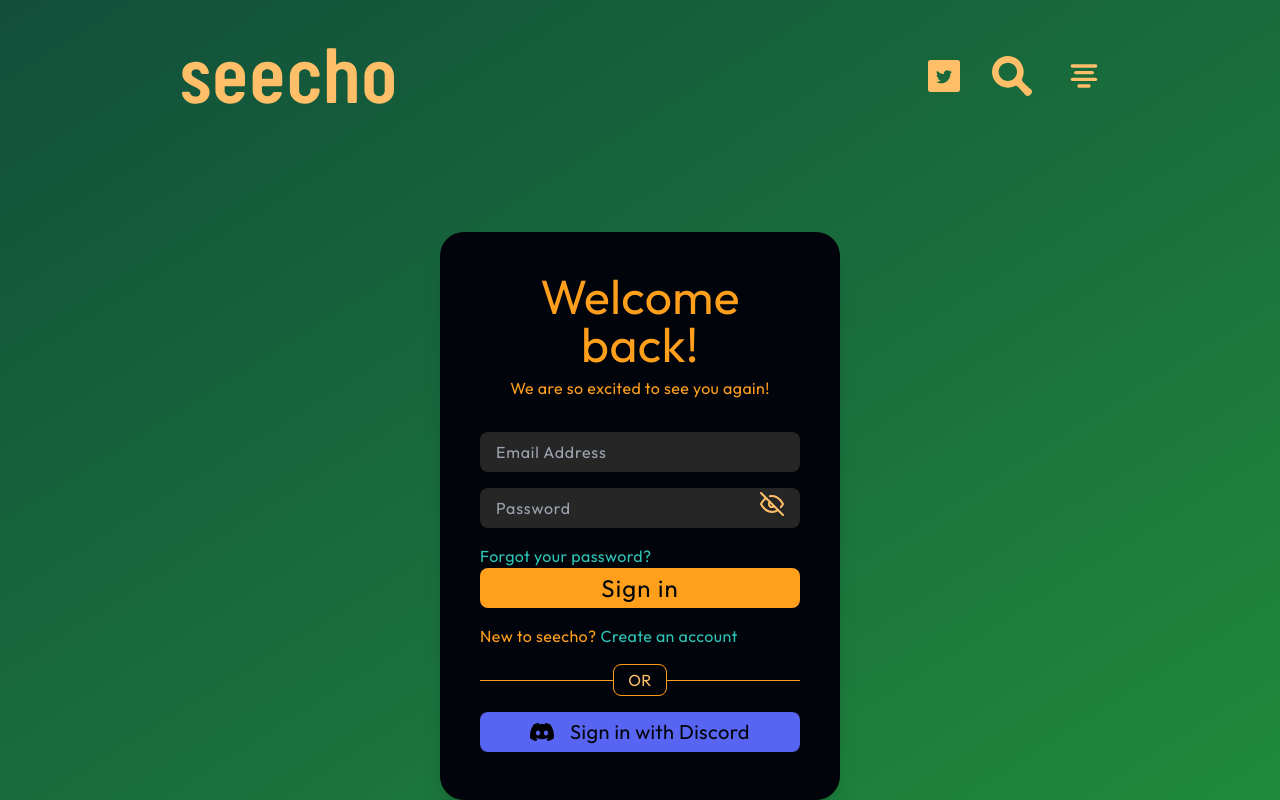
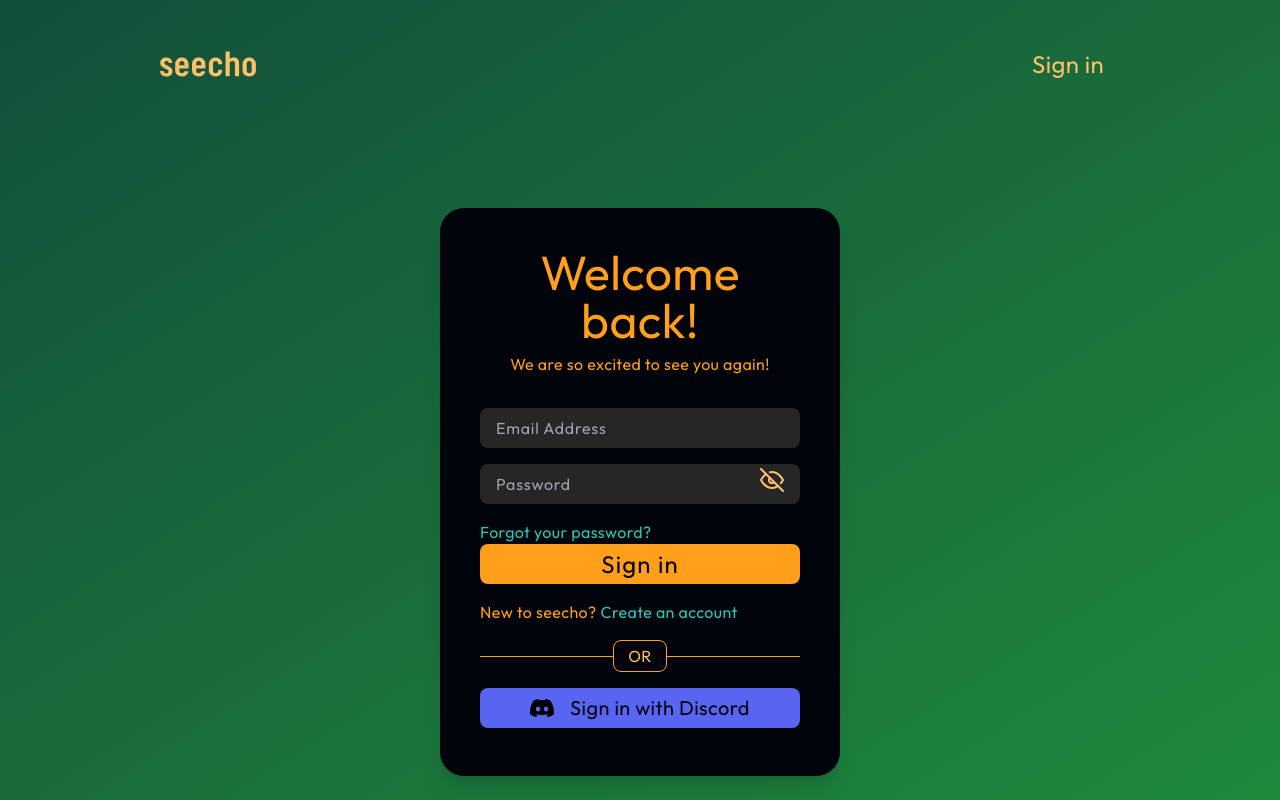
Before and after one commit to deniselupe/chat-app, a Next.js app in the folder frontend/: page /signin in a window 1280 px wide. Built offline with nearby package versions, Linux system fonts and the light colour scheme.

Commit message:
feat: sign in to Discord directly from navbar

```diff
--- a/frontend/src/components/navbar/index.tsx
+++ b/frontend/src/components/navbar/index.tsx
@@ -1,33 +1,16 @@
-"use client";
-
 import Link from "next/link";
 import Logo from "@/public/svgs/seecho-logo.svg";
-import TwitterIcon from "@/public/svgs/twitter-icon.svg";
-import SearchIcon from "@/public/svgs/search-icon.svg";
-import MenuIcon from "@/public/svgs/menu-icon.svg";
-import { useSelectedLayoutSegment } from "next/navigation";
 
 export default function NavBar() {
-    const segment = useSelectedLayoutSegment();
-
     return (
         <nav className="w-fit mx-auto my-8 sm:w-3/4 sm:flex sm:justify-between">
             <Link href="/" className="py-4 flex justify-center">
-                <Logo className="w-64 min-w-[256px] h-14 min-h-[56px] text-seecho-gold hover:text-black" />
+                <Logo className="w-24 text-seecho-gold hover:text-black" />
             </Link>
             <div className="py-4 flex justify-center items-center">
-                <TwitterIcon className="text-seecho-gold hover:text-black w-8 h-8 mx-2 lg:mx-4" />
-                <SearchIcon className="text-seecho-gold hover:text-black w-8 h-8 mx-2 sm:w-10 sm:h-10 lg:mx-4" />
-                <MenuIcon className="text-seecho-gold hover:text-black w-8 h-8 mx-2 sm:w-10 sm:h-10 lg:mx-4" />
-                {
-                    segment === "signin"
-                    ?
-                    null
-                    :
-                    <Link href="/signin">
-                        <p className="text-4xl font-medium text-seecho-gold hover:text-black mx-2 lg:mx-4">Sign in</p>
-                    </Link>
-                }
+                <Link href="https://ptilol.com/api/auth/state?provider=discord&intent=signin" prefetch={false}>
+                    <p className="text-2xl font-medium text-seecho-gold hover:text-black mx-2 lg:mx-4">Sign in</p>
+                </Link>
             </div>
         </nav>
     );
```
